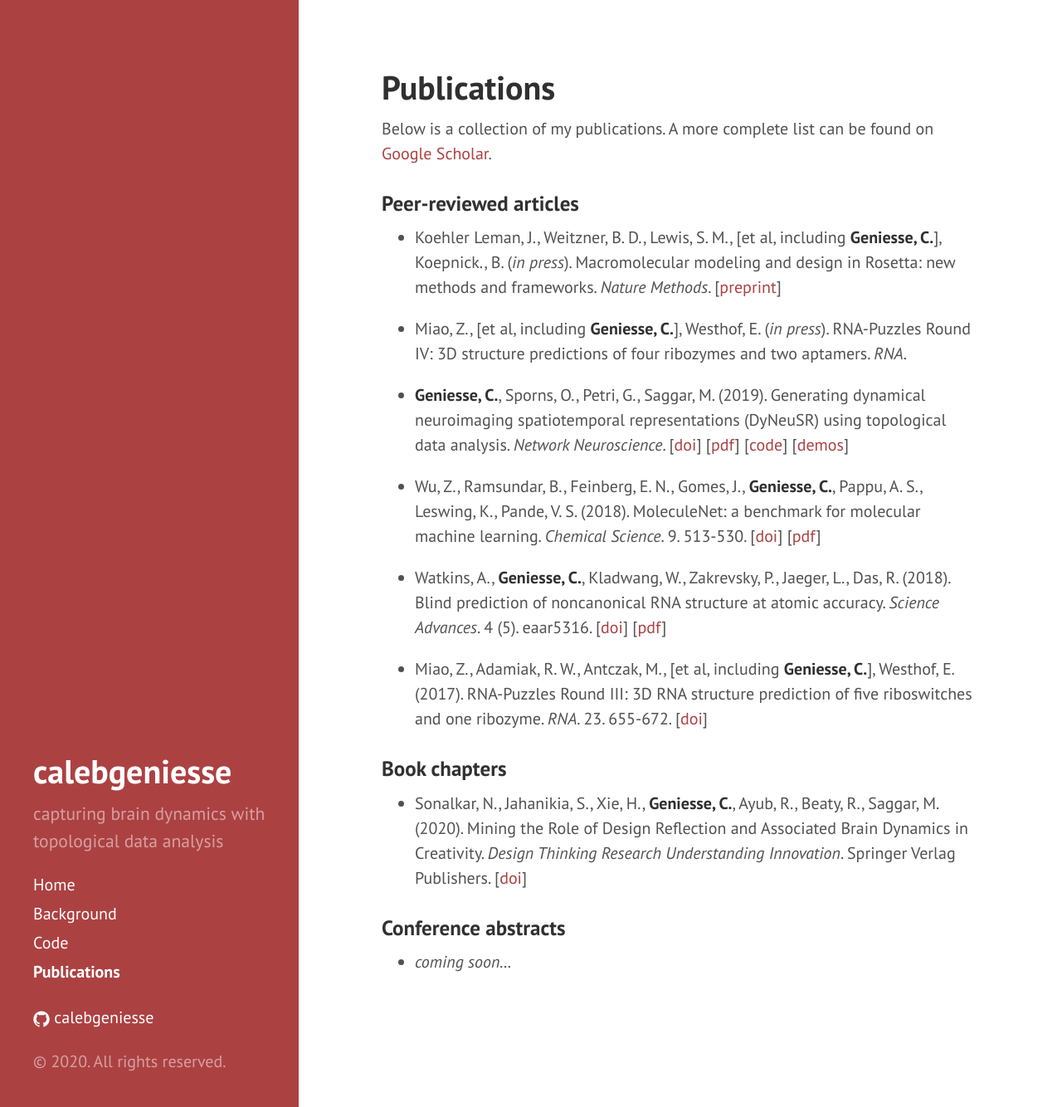
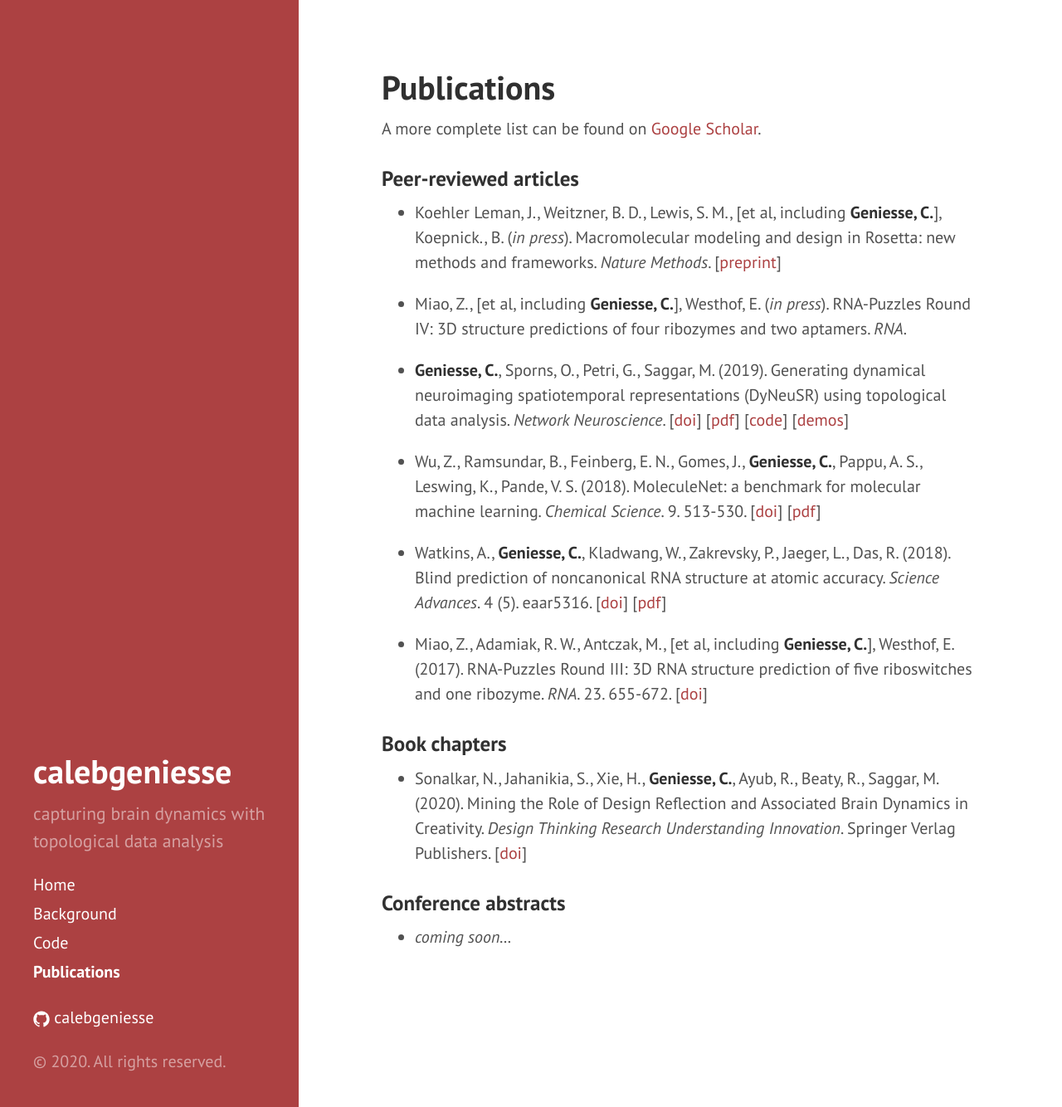
Before and after one commit to calebgeniesse/calebgeniesse.github.io, a Jekyll site: the page built from publications.md, in a window 1280 px wide and 1334 px high. Shown: the whole window at 83% size. Built offline with Jekyll 4.4.1, drawn with Linux system fonts in a browser that asks for light colours.

```diff
--- a/publications.md
+++ b/publications.md
@@ -3,7 +3,7 @@
 title: Publications
 ---
 
-Below is a collection of my publications. A more complete list can be found on [Google Scholar](https://scholar.google.com/citations?user=S5lu_LAAAAAJ).
+A more complete list can be found on [Google Scholar](https://scholar.google.com/citations?user=S5lu_LAAAAAJ).
 
 
 
```
